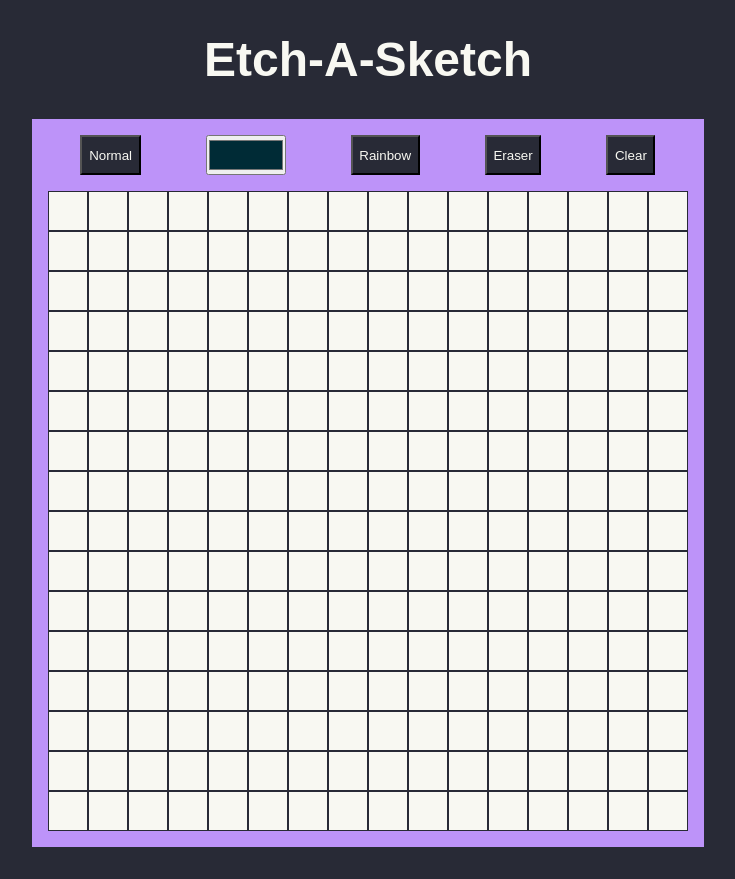
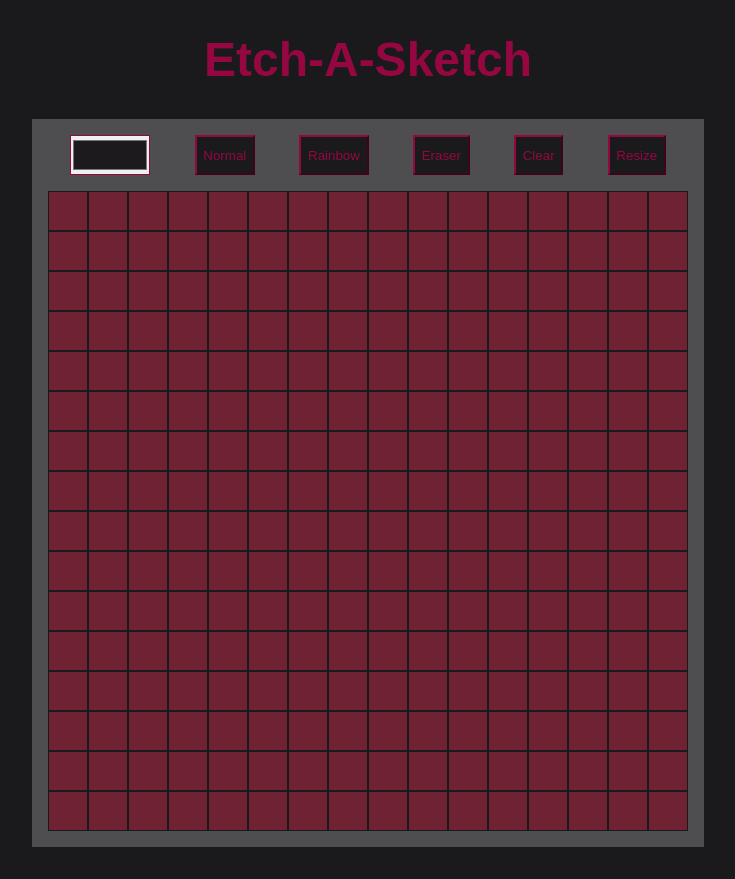
Before and after one commit to bilelhamitouche/etch-a-sketch, a plain HTML site: page index.html in a window 1280 px wide. Shown: the whole page, without its empty margins (272-1007 px from the left). Drawn offline with Linux system fonts and the light colour scheme.

Commit message:
Adding color picker and resize functionality to the app.

```diff
--- a/index.html
+++ b/index.html
@@ -10,11 +10,12 @@
     <h1>Etch-A-Sketch</h1>
     <div class="container">
       <div class="controls">
+	<input class="picker" name="picker" type="color" value="#1d1a1d"/>
 	<button class="normal">Normal</button>
-	<input class="picker" name="picker" type="color" value="#002b36"/>
 	<button class="rainbow">Rainbow</button>
 	<button class="eraser">Eraser</button>
 	<button class="clear">Clear</button>
+	<button class="size">Resize</button>
       </div>
       <div class="grid"></div>
     </div>
--- a/script.js
+++ b/script.js
@@ -1,13 +1,14 @@
 
 // gridSize
 let gridSize = 16;
+let size = 16;
 
 // create the grid
-function createGrid(size) {
+function createGrid(gridsize) {
     let columns = [];
     let cells = [];
-    grid = document.querySelector('.grid');
-    for(let i = 0; i < size; i++) {
+    const grid = document.querySelector('.grid');
+    for(let i = 0; i < gridsize; i++) {
 	columns[i] = document.createElement('div');
 	columns[i].classList.add('column');
 	for(let j = 0; j < size; j++) {
@@ -17,11 +18,18 @@ function createGrid(size) {
 	}
 	grid.appendChild(columns[i]);
     }
+
+    // Event listener for hover effect
+    const gridList = document.querySelectorAll('.cell');
+    for(let i = 0; i < gridList.length; i++) {
+        gridList[i].addEventListener('mouseover', () => {
+        	gridList[i].style.backgroundColor = color;
+        })
+    }
 }
 
-window.onLoad = createGrid(gridSize);
 
-let color = '#282a36';
+let color = '#1a1a1d';
 
 // Random color function
 function setRandom() {
@@ -31,9 +39,31 @@ function setRandom() {
 // Clear grid function
 function clearGrid() {
     document.querySelectorAll('.cell').forEach((item) => {
-	item.style.backgroundColor = '#f8f8f2';
+	item.style.backgroundColor = '#6f2232';
     })
 }
+
+function removeGrid() {
+    const grid = document.querySelector('.grid');
+    for(let i = 0; i < size; i++) {
+	grid.removeChild(grid.firstChild);
+    }
+
+    // Remove event listeners
+    const gridList = document.querySelectorAll('.cell');
+    for(let i = 0; i < gridList.length; i++) {
+        gridList[i].removeEventListener('mouseover', () => {
+        	gridList[i].style.backgroundColor = color;
+        })
+    }
+}
+
+function changeGridSize() {
+    createGrid(size);
+}
+
+// Creating the grid on page load
+window.onLoad = createGrid(gridSize);
 
 // Event listener for buttons
 const normal = document.querySelector('.normal');
@@ -43,7 +73,7 @@ normal.addEventListener('click', () => {
 
 const eraser = document.querySelector('.eraser');
 eraser.addEventListener('click', () => {
-    color = '#f8f8f2';
+    color = '#6f2232';
 });
 
 const rainbow = document.querySelector('.rainbow');
@@ -56,15 +86,17 @@ clear.addEventListener('click', () => {
     clearGrid();
 });
 
+const resize = document.querySelector('.size');
+resize.addEventListener('click', () => {
+    removeGrid();
+    size = prompt('Input a new size: ');
+    if (size > 100) {
+	size = 100;
+    }
+    changeGridSize();
+})
+
 const picker = document.querySelector('.picker');
 picker.addEventListener('change', () => {
     color = picker.value;
 })
-
-// Event listener for hover effect
-const gridList = document.querySelectorAll('.cell');
-for(let i = 0; i < gridList.length; i++) {
-    gridList[i].addEventListener('mouseover', () => {
-	gridList[i].style.backgroundColor = color;
-    })
-}
--- a/style.css
+++ b/style.css
@@ -7,11 +7,11 @@
 
 body {
     padding: 2rem;
-    background-color: #282a36;
+    background-color: #1a1a1d;
 }
 
 h1 {
-    color: #f8f8f2;
+    color: #950740;
     text-align: center;
     font-family: Poppins, sans-serif;
     font-size: 3rem;
@@ -24,7 +24,7 @@ h1 {
     gap: 1rem;
     justify-content: center;
     align-items: center;
-    background-color: #bd93f9;
+    background-color: #4e4e50;
     padding: 1rem;
     max-width: 42rem;
     margin: 0 auto;
@@ -42,29 +42,32 @@ h1 {
     max-height: 40rem;
     min-width: 40rem;
     min-height: 40rem;
-    background-color: #bd93f9;
+    background-color: #4e4e50;
 }
 
 button {
     padding: 0.5em;
-    background-color: #282a36;
-    color: #f8f8f2;
+    background-color: #1a1a1d;
+    color: #950740;
     font-family: Poppins, sans-serif;
+    border-color: #950740;
 }
 
 .column {
     display: flex;
     flex-direction: column;
-    background-color: #f8f8f2;
+    background-color: #6f2232;
     flex: 1;
 }
 .cell {
-    background-color: #f8f8f2;
-    border: 0.1px solid #282a36;
+    background-color: #6f2232;
+    border: 0.1px solid #1a1a1d;
     flex: 1;
 }
 
 .picker {
     height: 2.5rem;
     width: 5rem;
+    border-color: #950740;
+    margin: 0;
 }
```
